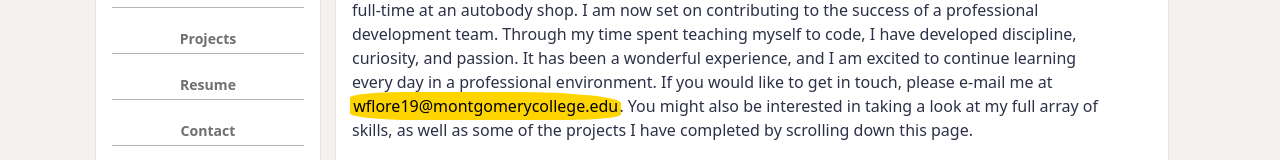
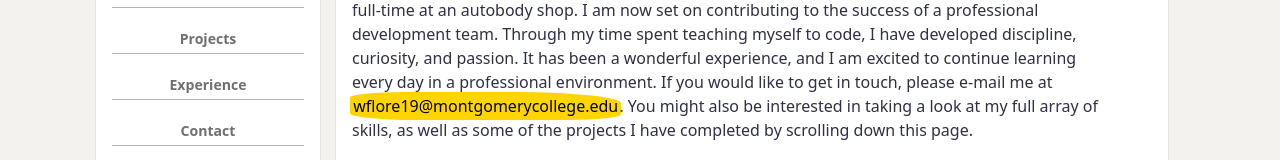
Before and after one commit to wflore19/TOP-portfolio, a React (Create React App) app: page / in a window 1280 px wide. Shown: the part 459-619 px from the top of the page. Built offline with nearby package versions, Linux system fonts and the light colour scheme.

Commit message:
Add experience scroll function

```diff
--- a/src/components/NavBar/NavBar.tsx
+++ b/src/components/NavBar/NavBar.tsx
@@ -1,44 +1,47 @@
-import './navbar.css';
+import "./navbar.css";
 
 function NavBar() {
-
 	function handleLinkTouch(e: any) {
 		if (e.target.textContent === "Home") {
-      document
-        .querySelector(".heroes")!
-        .scrollIntoView({behavior:"smooth"});
-    } else if(e.target.textContent === "About") {
-      document
-        .querySelector(".whoami")!
-        .scrollIntoView({behavior:"smooth"});
-    } else if (e.target.textContent === "Skills"){
-      document
-        .querySelector(".skills")!
-        .scrollIntoView({behavior:"smooth"});
-    } else if (e.target.textContent === "Projects"){
+			document.querySelector(".heroes")!.scrollIntoView({ behavior: "smooth" });
+		} else if (e.target.textContent === "About") {
+			document.querySelector(".whoami")!.scrollIntoView({ behavior: "smooth" });
+		} else if (e.target.textContent === "Skills") {
+			document.querySelector(".skills")!.scrollIntoView({ behavior: "smooth" });
+		} else if (e.target.textContent === "Projects") {
 			document
 				.querySelector(".projects")!
-        .scrollIntoView({behavior:"smooth"});
-    } else if (e.target.textContent === "Resume"){
+				.scrollIntoView({ behavior: "smooth" });
+		} else if (e.target.textContent === "Experience") {
 			document
-        .querySelector(".projects")!
-        .scrollIntoView({behavior:"smooth"});
-    } else if (e.target.textContent === "Contact"){
-      document
-        .querySelector(".whoami")!
-        .scrollIntoView({behavior:"smooth"});
+				.querySelector(".experience")!
+				.scrollIntoView({ behavior: "smooth" });
+		} else if (e.target.textContent === "Contact") {
+			document.querySelector(".whoami")!.scrollIntoView({ behavior: "smooth" });
 		}
 	}
 
 	return (
 		<div id="nav-group">
-      <button className="nav-item" onClick={handleLinkTouch}>Home</button>
-      <button className="nav-item" onClick={handleLinkTouch}>About</button>
-      <button className="nav-item" onClick={handleLinkTouch}>Skills</button>
-      <button className="nav-item" onClick={handleLinkTouch}>Projects</button>
-      <button className="nav-item" onClick={handleLinkTouch}>Resume</button>
-      <button className="nav-item" onClick={handleLinkTouch}>Contact</button>
+			<button className="nav-item" onClick={handleLinkTouch}>
+				Home
+			</button>
+			<button className="nav-item" onClick={handleLinkTouch}>
+				About
+			</button>
+			<button className="nav-item" onClick={handleLinkTouch}>
+				Skills
+			</button>
+			<button className="nav-item" onClick={handleLinkTouch}>
+				Projects
+			</button>
+			<button className="nav-item" onClick={handleLinkTouch}>
+				Experience
+			</button>
+			<button className="nav-item" onClick={handleLinkTouch}>
+				Contact
+			</button>
 		</div>
-  )
+	);
 }
 export default NavBar;
```
Lines whose indentation alone changed are shown as unchanged.
